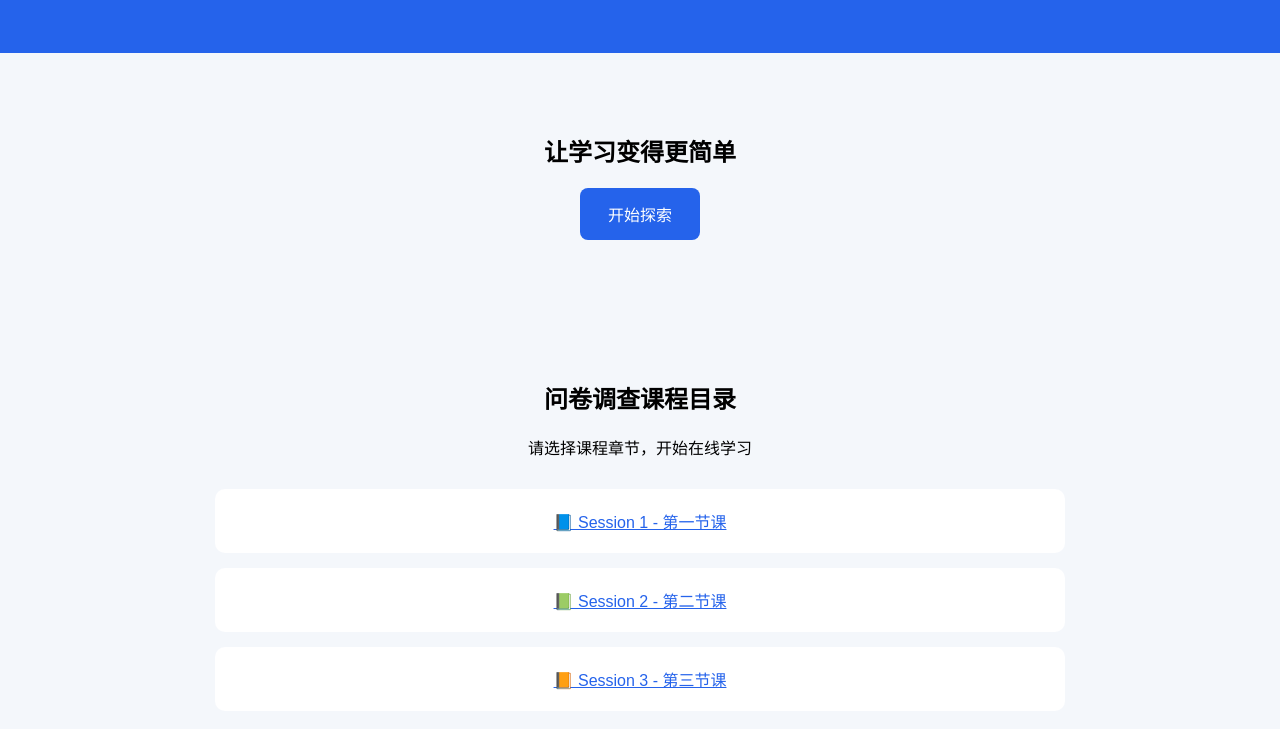
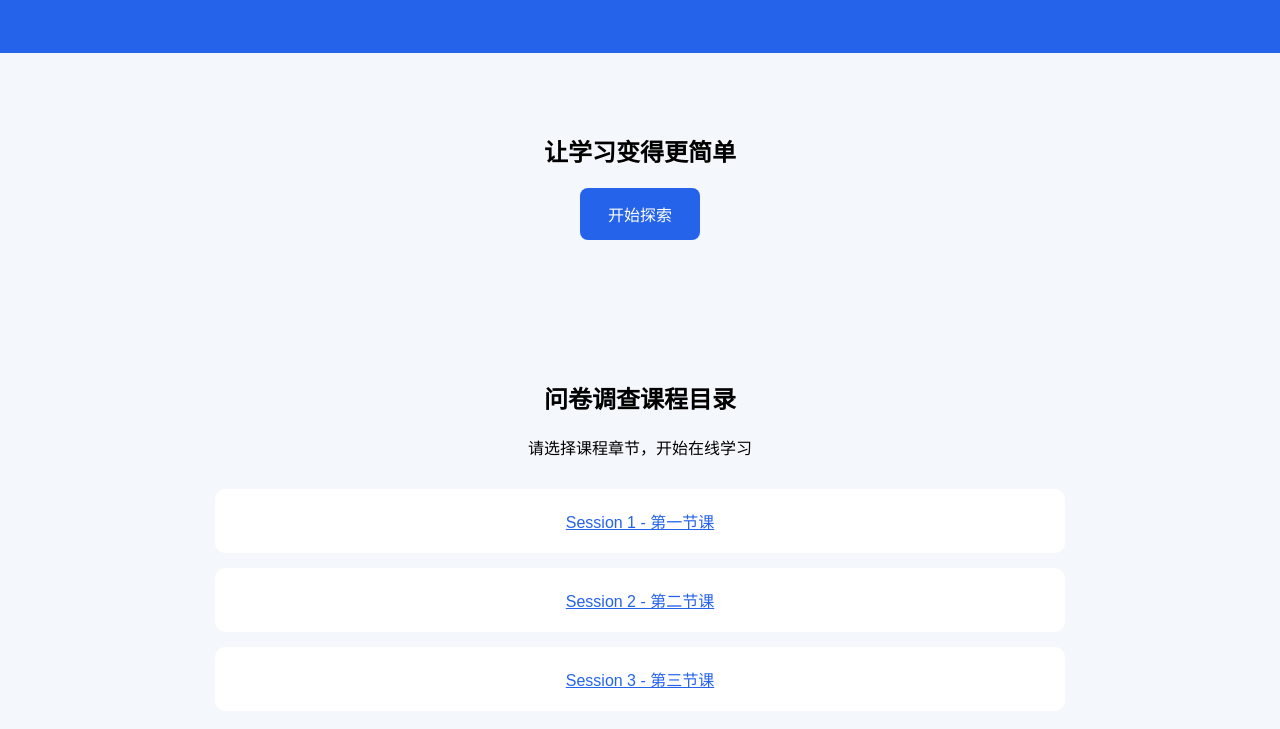
Before and after one commit to xchen0524/Questionnaire-Survey, a plain HTML site: page index.html in a window 1280 px wide. Shown: the part 147-876 px from the top of the page. Drawn offline with Linux system fonts and the light colour scheme.

Commit message:
Update index.html

```diff
--- a/index.html
+++ b/index.html
@@ -60,19 +60,19 @@
     <a href="session1.pdf" target="_blank"
        style="padding:20px;background:white;
        border-radius:10px;color:#2563eb;">
-      📘 Session 1 - 第一节课
+      Session 1 - 第一节课
     </a>
 
     <a href="session2.pdf" target="_blank"
        style="padding:20px;background:white;
        border-radius:10px;color:#2563eb;">
-      📗 Session 2 - 第二节课
+      Session 2 - 第二节课
     </a>
 
     <a href="session3.pdf" target="_blank"
        style="padding:20px;background:white;
        border-radius:10px;color:#2563eb;">
-      📙 Session 3 - 第三节课
+      Session 3 - 第三节课
     </a>
 
   </div>
```
